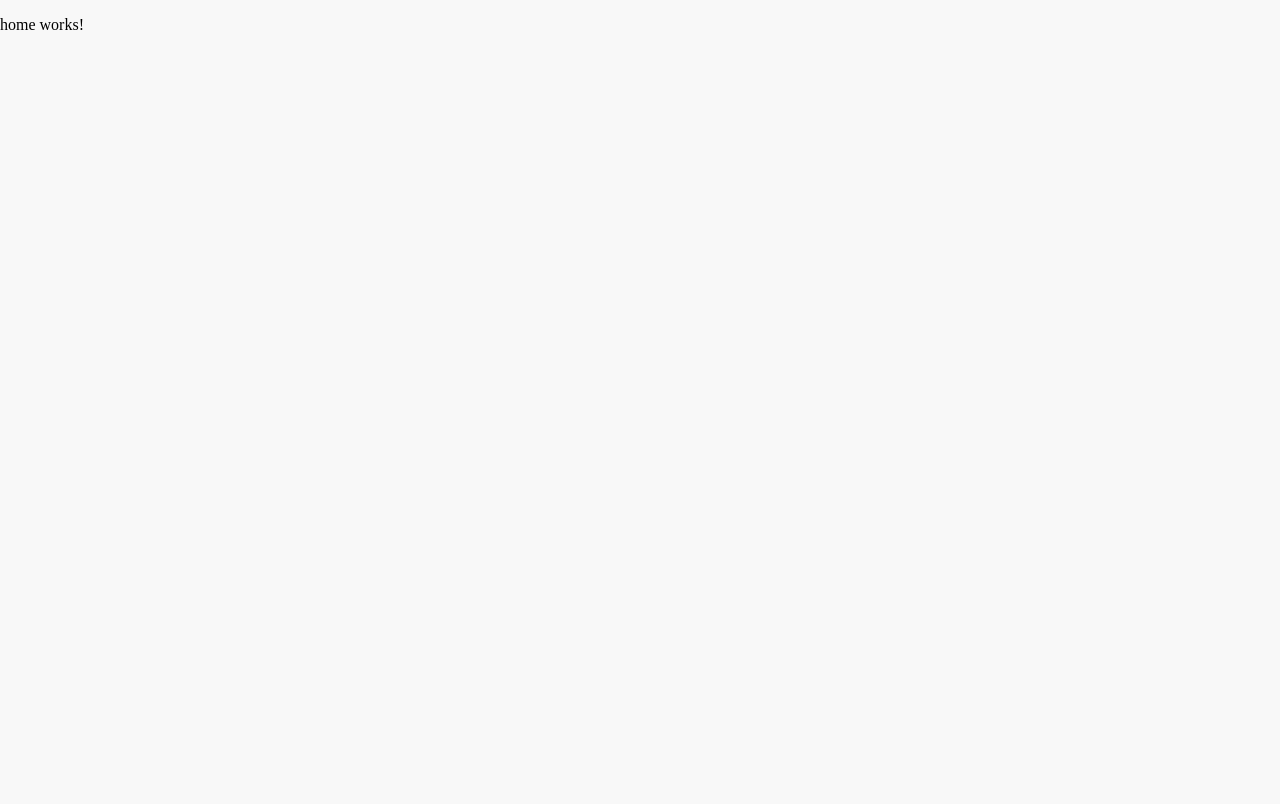
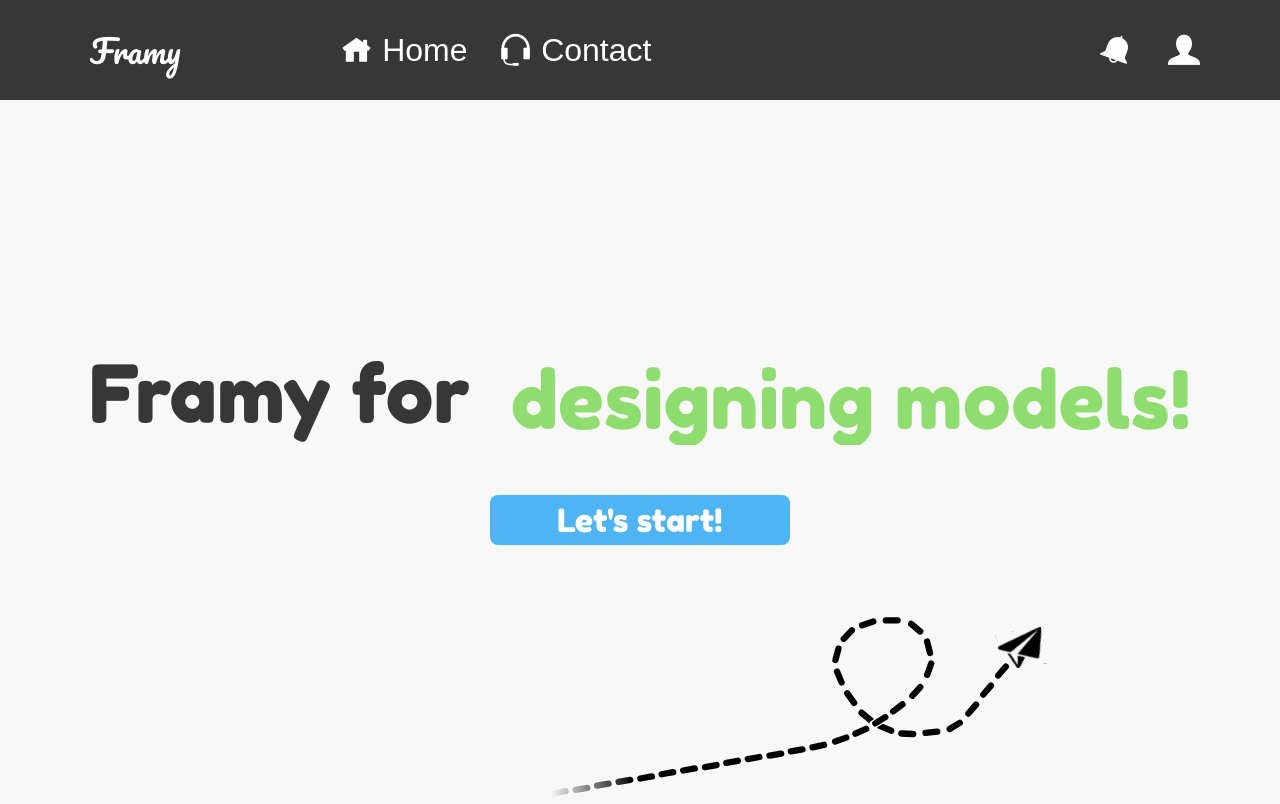
Before and after one commit to Petiazediter/framy, an Angular app: page / in a window 1280 px wide. Built offline with nearby package versions, Linux system fonts and the light colour scheme.

Commit message:
Update home.component.html

```diff
--- a/src/app/components/home/home.component.html
+++ b/src/app/components/home/home.component.html
@@ -1 +1,43 @@
-<p>home works!</p>
+<div class="header">
+    <ul>
+      <li>
+        <span class="logo">Framy</span>
+      </li>
+      <li>
+        <span class="icon"></span>
+        <a href="#">Home</a>
+      </li>
+      <li>
+        <span class="icon"></span>
+        <a href="#">Contact</a>
+      </li>
+
+      <li>
+        <a href="#" class="onlyicon icon"></a>
+      </li>
+      <li>
+        <a href="#" class="onlyicon icon"></a>
+      </li>
+    </ul>
+
+
+</div>
+
+<div class="content">
+  <div class="content__container">
+    <p class="content__container__text" style="color: #373737;">
+      Framy for
+    </p>
+
+    <ul class="content__container__list">
+      <li class="content__container__list__item red">   planning project!</li>
+      <li class="content__container__list__item blue">  keeping  track!</li>
+      <li class="content__container__list__item yellow">organize things!</li>
+      <li class="content__container__list__item green"> designing models!</li>
+    </ul>
+  </div>
+</div>
+
+<button id="start-project-btn">Let's start!</button>
+
+<img class="planes" src="assets/images/Frame 1.svg"/>
```
